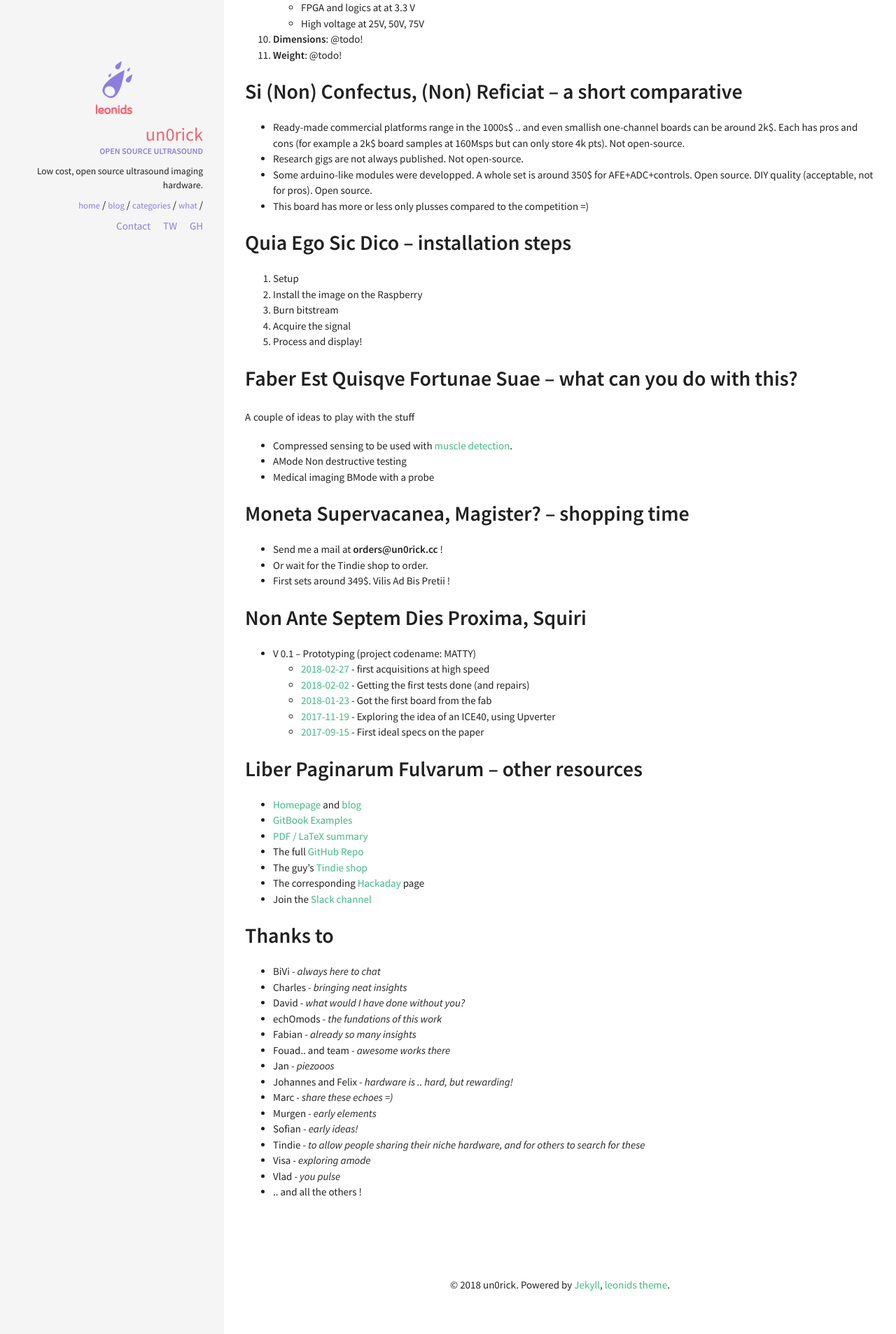
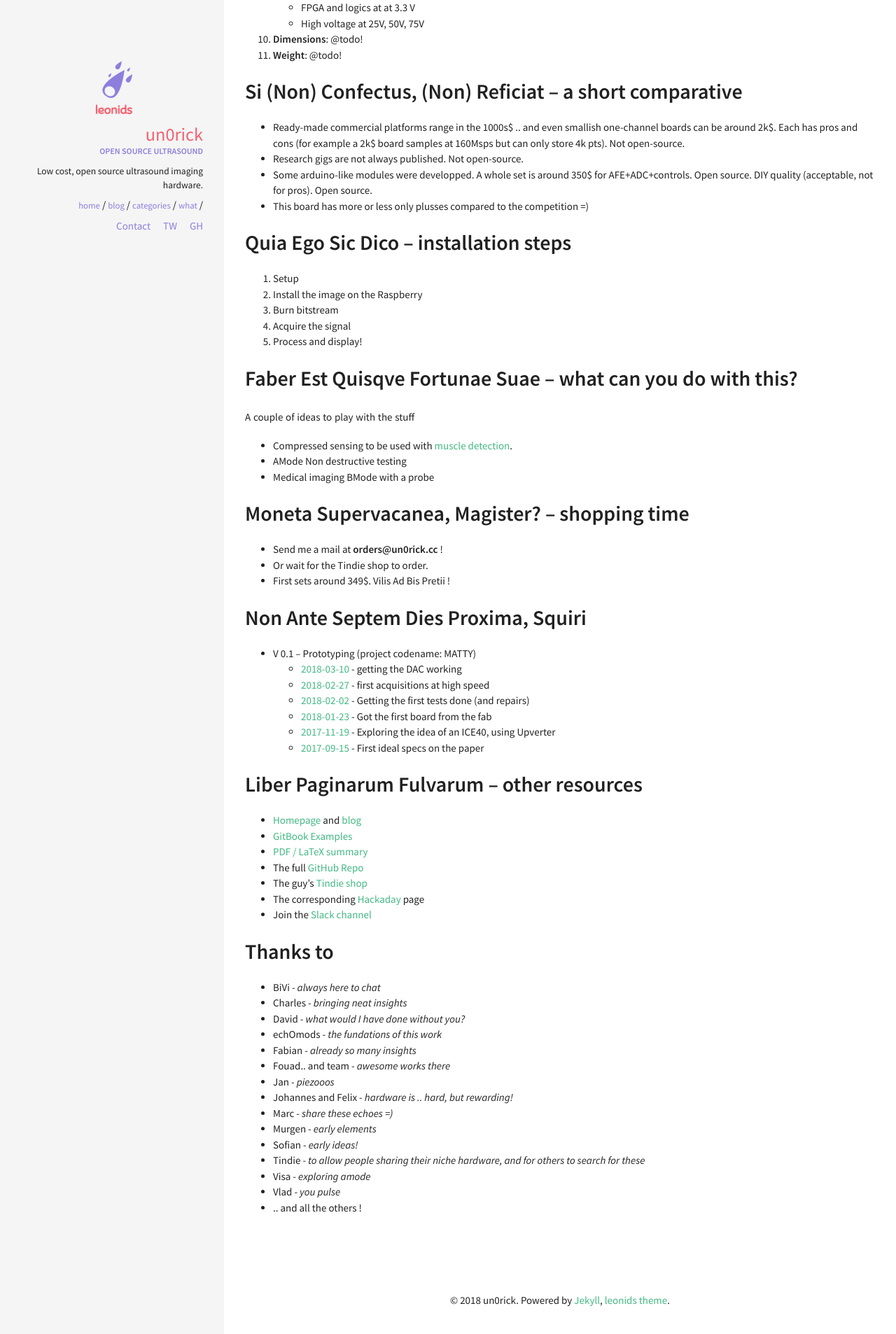
Before and after one commit to kelu124/un0rick, a Jekyll site: the page built from index.md, in a window 1280 px wide. Shown: the part 1428-3334 px from the top of the page at 70% size. Built offline with Jekyll 4.4.1, drawn with Linux system fonts in a browser that asks for light colours.

Commit message:
Commit of generated files on 2018-03-18 15:56:36

```diff
--- a/index.md
+++ b/index.md
@@ -89,6 +89,7 @@ A couple of ideas to play with the stuff
 # __Non Ante Septem Dies Proxima, Squiri__
 
 * V 0.1 -- Prototyping (project codename: MATTY)
+  * [2018-03-10](https://github.com/kelu124/echomods/tree/master/matty/20180310a) - getting the DAC working
   * [2018-02-27](http://un0rick.cc/articles/2018-02/good-news) - first acquisitions at high speed
   * [2018-02-02](http://un0rick.cc/articles/2018-02/first-tests) - Getting the first tests done (and repairs)
   * [2018-01-23](http://un0rick.cc/articles/2018-01/first-board) - Got the first board from the fab
```
